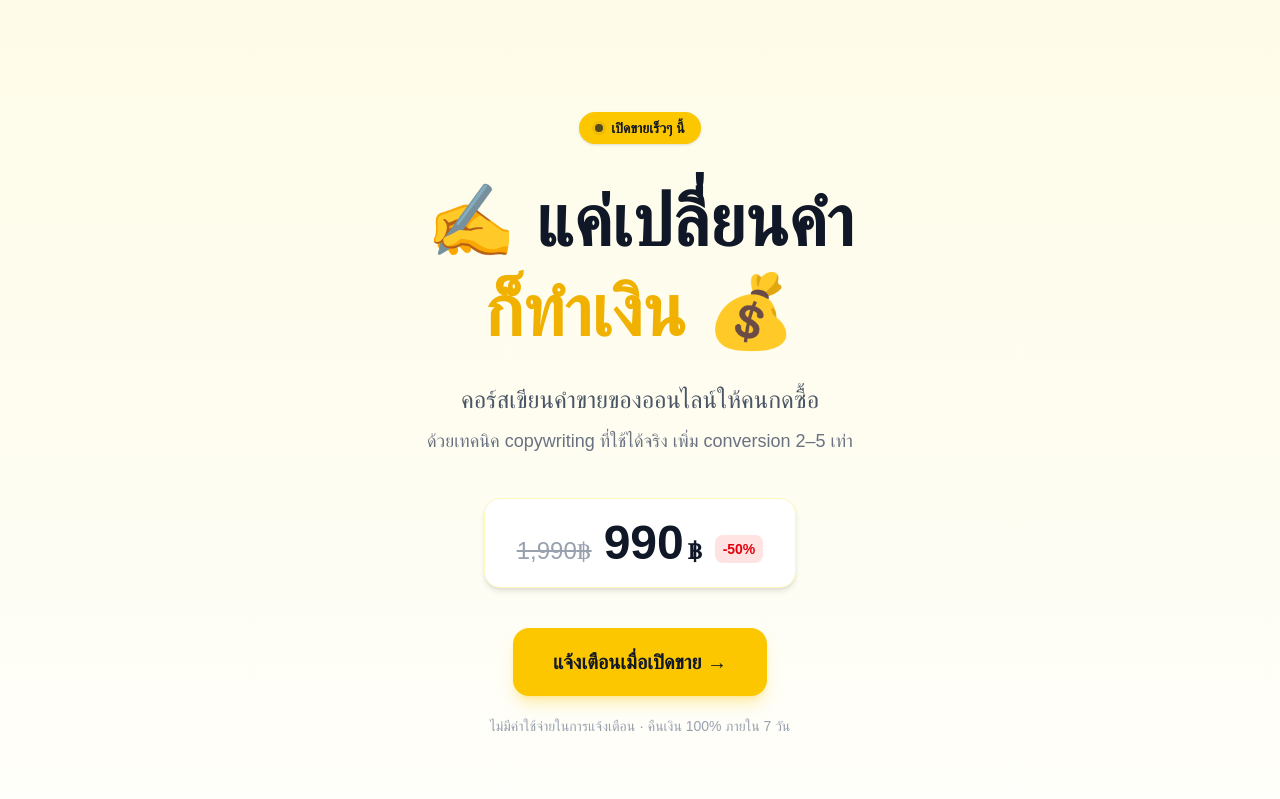
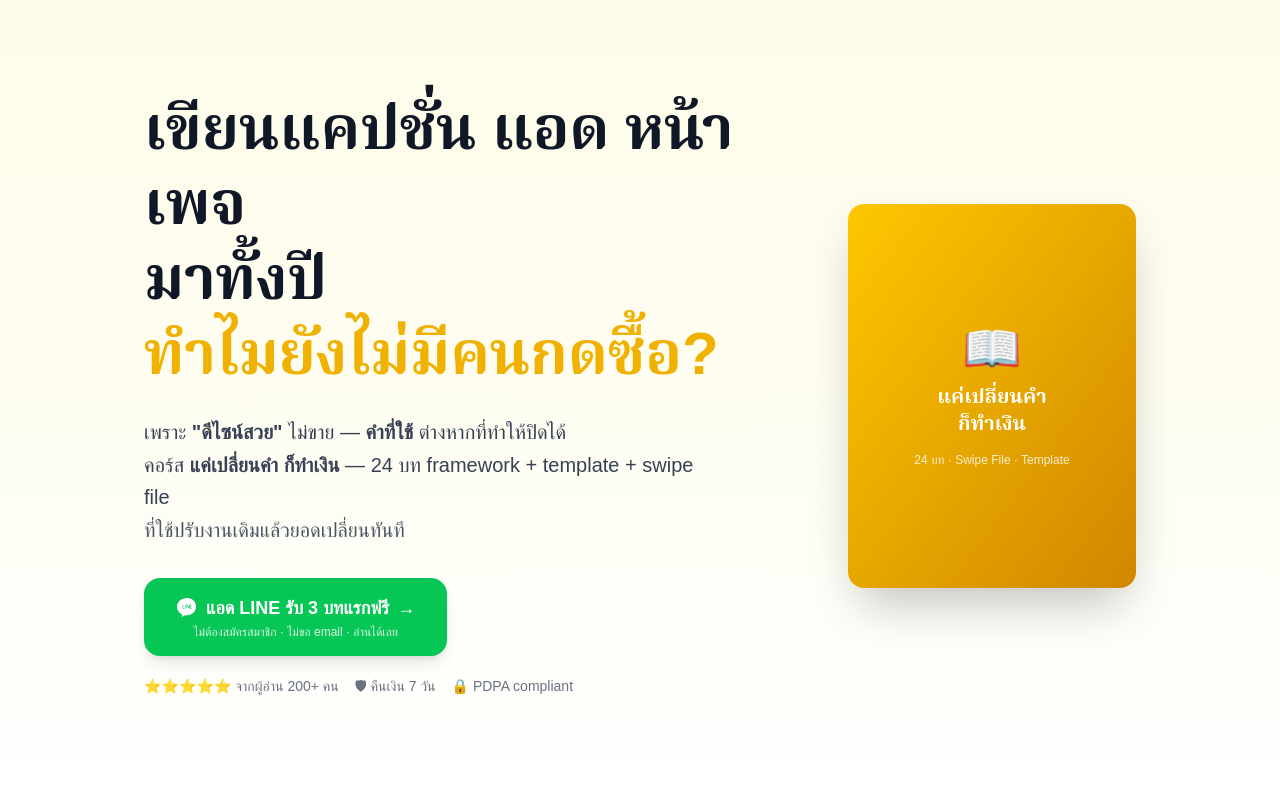
Before and after one commit to kittichon-git/phachara-landing, a Next.js app: page / in a window 1280 px wide. Shown: the top 799 px of the page. Built offline with nearby package versions, Linux system fonts and the light colour scheme.

Commit message:
feat(B5): S1 Hero — LINE-first rewrite with Framer Motion entrance

```diff
--- a/components/Hero.tsx
+++ b/components/Hero.tsx
@@ -1,66 +1,82 @@
-import { COURSE } from '@/lib/constants'
-import NotifyButton from './NotifyButton'
+'use client'
+
+import { motion } from 'framer-motion'
+import LineCTAButton from './LineCTAButton'
+import { track } from '@/lib/analytics'
 
 export default function Hero() {
   return (
-    <header className="relative bg-gradient-to-b from-yellow-50 via-yellow-50/60 to-white">
-      <div className="max-w-4xl mx-auto px-4 py-20 sm:py-28 text-center">
-        {/* Badge */}
-        <div className="inline-flex items-center gap-2 bg-yellow-400 text-gray-900 text-sm font-semibold px-4 py-1.5 rounded-full mb-8 shadow-sm">
-          <span className="relative flex h-2 w-2">
-            <span className="animate-ping absolute inline-flex h-full w-full rounded-full bg-gray-900 opacity-30"></span>
-            <span className="relative inline-flex rounded-full h-2 w-2 bg-gray-900/70"></span>
-          </span>
-          เปิดขายเร็วๆ นี้
-        </div>
+    <header className="relative bg-gradient-to-b from-yellow-50 via-yellow-50/60 to-white overflow-hidden">
+      <div className="max-w-5xl mx-auto px-4 py-16 sm:py-24">
+        <div className="flex flex-col md:flex-row items-center gap-10 md:gap-16">
 
-        {/* Headline */}
-        <h1 className="text-5xl sm:text-6xl lg:text-7xl font-bold text-gray-900 leading-tight mb-4">
-          ✍️ แค่เปลี่ยนคำ
-          <br />
-          <span className="text-yellow-500">ก็ทำเงิน</span> 💰
-        </h1>
+          {/* Copy — 60% */}
+          <motion.div
+            className="flex-1 text-center md:text-left"
+            initial={{ opacity: 0, y: 24 }}
+            animate={{ opacity: 1, y: 0 }}
+            transition={{ duration: 0.55, ease: 'easeOut' }}
+          >
+            {/* H1 — Noto Serif Thai */}
+            <h1 className="font-[family-name:var(--font-serif)] text-4xl sm:text-5xl lg:text-6xl font-black text-gray-900 leading-[1.25] mb-5">
+              เขียนแคปชั่น แอด หน้าเพจ
+              <br />
+              มาทั้งปี
+              <br />
+              <span className="text-yellow-500">ทำไมยังไม่มีคนกดซื้อ?</span>
+            </h1>
 
-        {/* Subtitle */}
-        <p className="text-xl sm:text-2xl text-gray-600 font-medium mt-6 mb-10 max-w-2xl mx-auto leading-relaxed">
-          {COURSE.subtitle}
-          <br />
-          <span className="text-gray-500 text-lg">ด้วยเทคนิค copywriting ที่ใช้ได้จริง เพิ่ม conversion 2–5 เท่า</span>
-        </p>
+            {/* Sub */}
+            <p className="text-lg sm:text-xl text-gray-700 leading-relaxed mb-8 max-w-xl mx-auto md:mx-0">
+              เพราะ <strong>"ดีไซน์สวย"</strong> ไม่ขาย —{' '}
+              <strong>คำที่ใช้</strong> ต่างหากที่ทำให้ปิดได้
+              <br />
+              คอร์ส <strong>แค่เปลี่ยนคำ ก็ทำเงิน</strong> — 24 บท framework + template + swipe file
+              <br />
+              <span className="text-gray-600">ที่ใช้ปรับงานเดิมแล้วยอดเปลี่ยนทันที</span>
+            </p>
 
-        {/* Pricing */}
-        <div className="flex items-center justify-center gap-4 mb-10">
-          <div className="bg-white rounded-2xl shadow-md px-8 py-5 flex items-end gap-3 border border-yellow-100">
-            <span className="text-gray-400 line-through text-2xl font-medium">
-              {COURSE.anchorPrice.toLocaleString('th-TH')}฿
-            </span>
-            <span className="text-5xl font-bold text-gray-900">
-              {COURSE.price.toLocaleString('th-TH')}
-              <span className="text-2xl ml-1">฿</span>
-            </span>
-            <span className="bg-red-100 text-red-600 text-sm font-bold px-2 py-1 rounded-lg mb-1">
-              -50%
-            </span>
-          </div>
-        </div>
+            {/* Primary CTA */}
+            <div onClick={() => track('sp_cta_click', { position: 'hero' })}>
+              <LineCTAButton
+                position="hero"
+                label="แอด LINE รับ 3 บทแรกฟรี"
+                sublabel="ไม่ต้องสมัครสมาชิก · ไม่ขอ email · อ่านได้เลย"
+                size="lg"
+              />
+            </div>
 
-        {/* CTA */}
-        <NotifyButton className="text-xl px-10 py-5" />
+            {/* Trust strip */}
+            <p className="mt-5 text-sm text-gray-500 flex flex-wrap justify-center md:justify-start gap-x-4 gap-y-1">
+              <span>⭐⭐⭐⭐⭐ จากผู้อ่าน 200+ คน</span>
+              <span>🛡 คืนเงิน 7 วัน</span>
+              <span>🔒 PDPA compliant</span>
+            </p>
+          </motion.div>
 
-        <p className="mt-5 text-gray-400 text-sm">
-          ไม่มีค่าใช้จ่ายในการแจ้งเตือน · คืนเงิน 100% ภายใน 7 วัน
-        </p>
-
-        {/* Scroll indicator */}
-        <div className="mt-16 flex justify-center">
-          <div className="flex flex-col items-center gap-2 text-gray-400 text-xs">
-            <span>เรียนรู้เพิ่มเติม</span>
-            <svg className="w-5 h-5 animate-bounce" fill="none" viewBox="0 0 24 24" stroke="currentColor" aria-hidden="true">
-              <path strokeLinecap="round" strokeLinejoin="round" strokeWidth={2} d="M19 9l-7 7-7-7" />
-            </svg>
-          </div>
+          {/* Book mockup — 40% */}
+          <motion.div
+            className="w-52 md:w-72 shrink-0"
+            initial={{ opacity: 0, scale: 0.9 }}
+            animate={{ opacity: 1, scale: 1 }}
+            transition={{ duration: 0.55, delay: 0.15, ease: 'easeOut' }}
+            aria-hidden="true"
+          >
+            {/* Placeholder box until real book mockup is provided */}
+            <div className="aspect-[3/4] rounded-2xl bg-gradient-to-br from-yellow-400 to-yellow-600 shadow-2xl flex flex-col items-center justify-center gap-3 text-white px-6">
+              <div className="text-5xl">📖</div>
+              <div className="font-[family-name:var(--font-serif)] text-xl font-black text-center leading-snug">
+                แค่เปลี่ยนคำ
+                <br />ก็ทำเงิน
+              </div>
+              <div className="text-xs opacity-80 text-center">24 บท · Swipe File · Template</div>
+            </div>
+          </motion.div>
         </div>
       </div>
+
+      {/* Sentinel for StickyLineCTA IntersectionObserver */}
+      <div id="hero-sentinel" aria-hidden="true" />
     </header>
   )
 }
```
